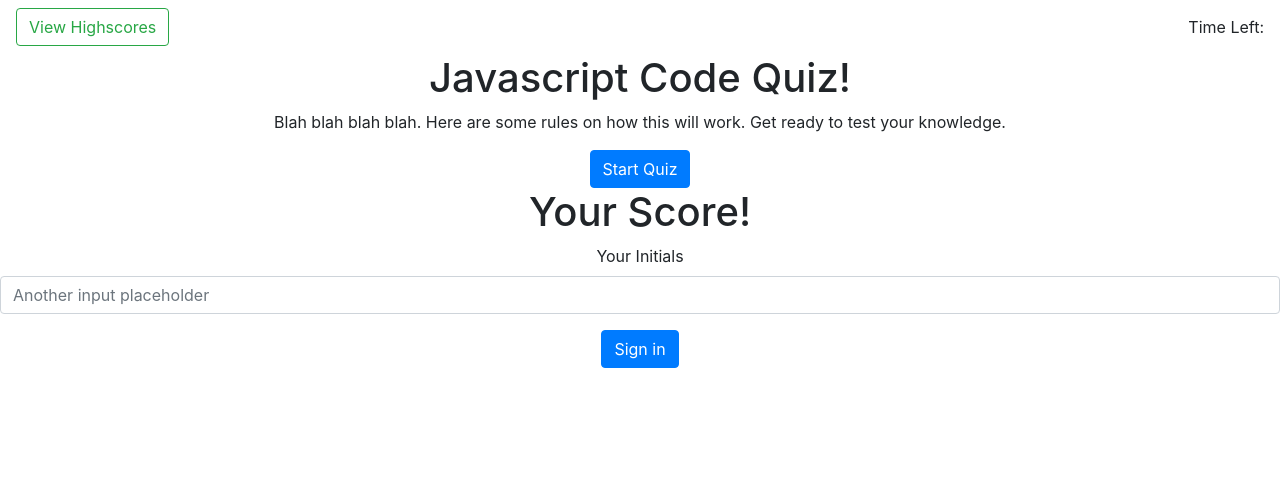
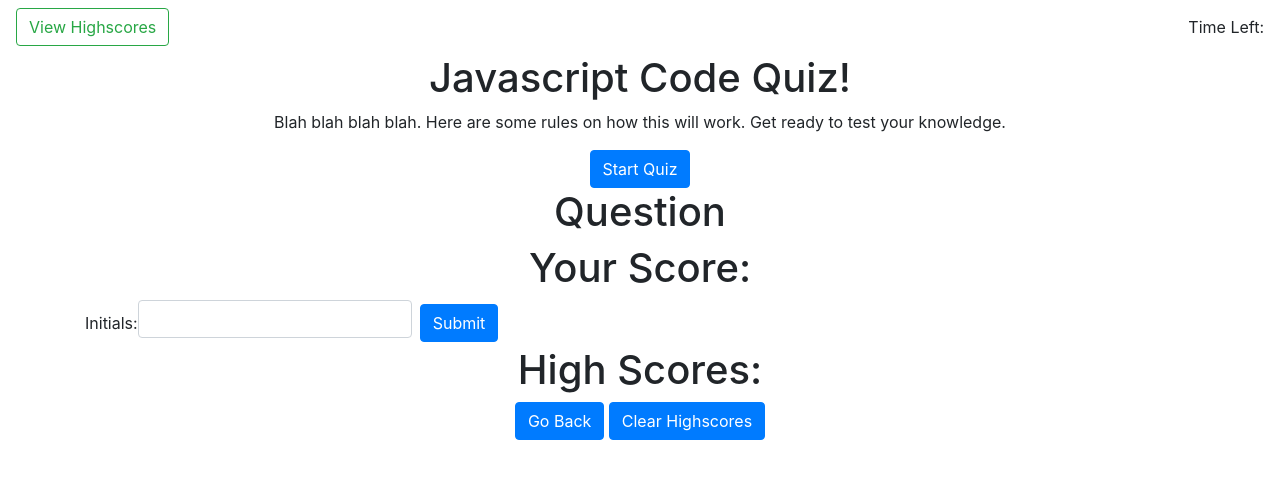
Before and after one commit to drospond/Homework-04, a plain HTML site: page index.html in a window 1280 px wide. Drawn offline with nearby package versions, Linux system fonts and the light colour scheme.

Commit message:
Made HTML for question page

```diff
--- a/index.html
+++ b/index.html
@@ -16,8 +16,10 @@
   </head>
   <body>
     <nav class="navbar">
-        <button class="btn btn-outline-success float-left">View Highscores</button>
-        <div class="text-right">Time Left: <span id="timer"></span></div>
+      <button class="btn btn-outline-success float-left">
+        View Highscores
+      </button>
+      <div class="text-right">Time Left: <span id="timer"></span></div>
     </nav>
 
     <div class="container">
@@ -30,20 +32,30 @@
     </div>
 
     <div>
-      <form>
-        <h1>Your Score!</h1>
-        <span id="score"></span>
-        <div class="form-group">
-          <label for="formGroupExampleInput2">Your Initials</label>
-          <input
-            type="text"
-            class="form-control"
-            id="formGroupExampleInput2"
-            placeholder="Another input placeholder"
-          />
-        </div>
-        <button type="submit" class="btn btn-primary">Sign in</button>
+      <h1 id="question">Question</h1>
+      <div id="answers"></div>
+    </div>
+
+    <div>
+      <h1>Your Score:</h1>
+      <span id="score"></span>
+      <form class="form-inline container">
+        <label for="inlineFormInputName2">Initials:</label>
+        <input
+          type="text"
+          class="form-control mb-2 mr-sm-2"
+          id="inlineFormInputName2"
+          maxlength="3"
+        />
+        <button type="submit" class="btn btn-primary">Submit</button>
       </form>
+    </div>
+
+    <div>
+      <h1>High Scores:</h1>
+      <div id="highScores"></div>
+      <button class="btn btn-primary">Go Back</button>
+      <button class="btn btn-primary">Clear Highscores</button>
     </div>
 
     <script src="./script.js" async defer></script>
```
